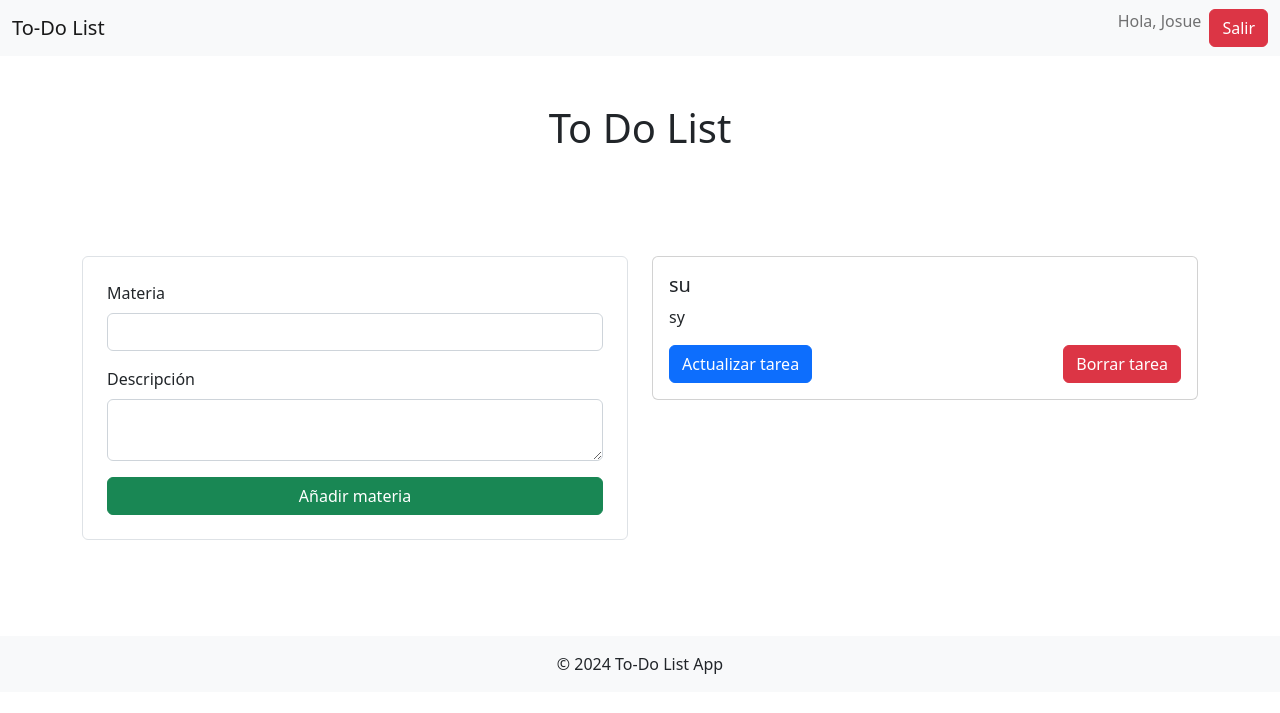
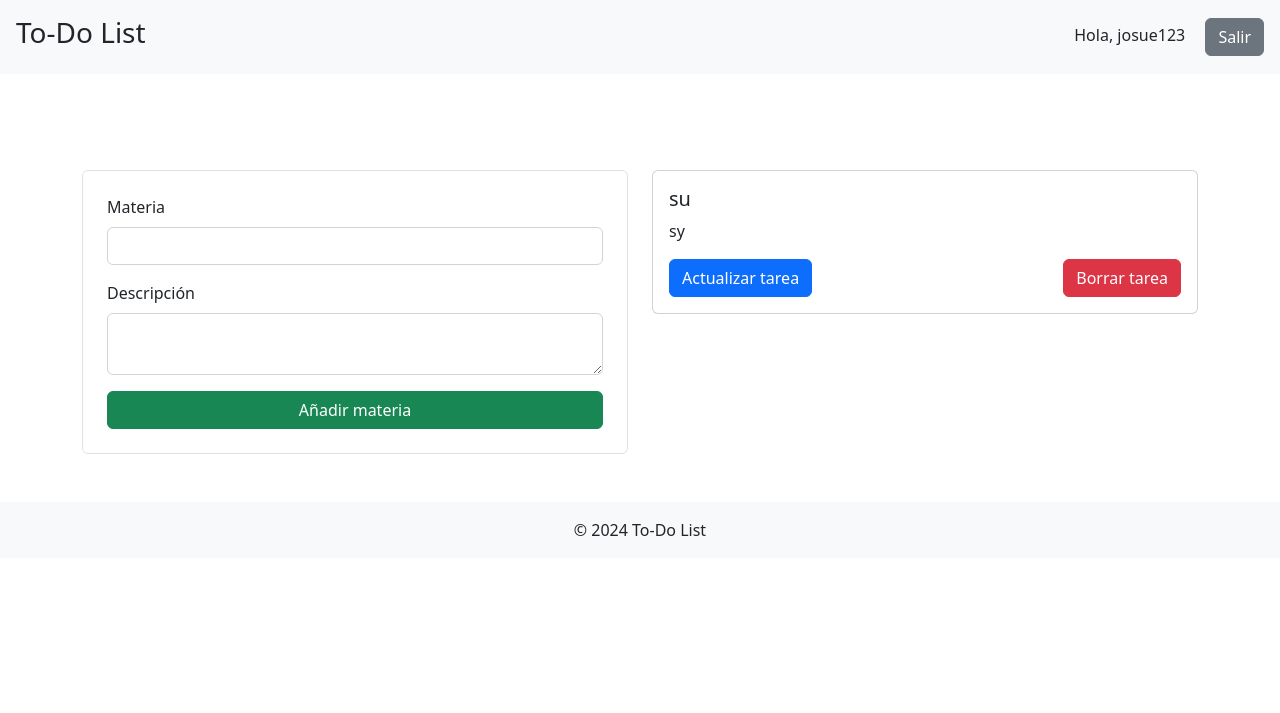
Before and after one commit to JosueGarcia04/to-do-list, a Django app: template todolist/app/templates/app/index.html in a window 1280 px wide. Shown: the top 713 px of the page. Run offline with Django 5.2, Linux system fonts and the light colour scheme; the template is opened without the code that fills it: values that come from a table or form of the project are taken from there, others are empty; data comes from the database, SQL or seed files in the repository; both versions use the stored data as it was after the commit; parts of the project's set-up code (start-up, migrations or seed data) failed here and were passed over.

Commit message:
complete project

```diff
--- a/todolist/app/templates/app/index.html
+++ b/todolist/app/templates/app/index.html
@@ -2,32 +2,19 @@
 <html lang="en">
 <head>
     <meta charset="UTF-8">
-    <meta http-equiv="X-UA-Compatible" content="IE=edge">
     <meta name="viewport" content="width=device-width, initial-scale=1.0">
-    <title>To-Do-List</title>
+    <title>To-Do List</title>
     <link href="https://cdn.jsdelivr.net/npm/bootstrap@5.2.0-beta1/dist/css/bootstrap.min.css" rel="stylesheet" integrity="sha384-0evHe/X+R7YkIZDRvuzKMRqM+OrBnVFBL6DOitfPri4tjfHxaWutUpFmBp4vmVor" crossorigin="anonymous">
 </head>
 <body>
-     <nav class="navbar navbar-expand-lg navbar-light bg-light">
-        <div class="container-fluid">
-            <a class="navbar-brand" href="#">To-Do List</a>
-            <div class="collapse navbar-collapse justify-content-end">
-                <ul class="navbar-nav">
-                    <li class="nav-item">
-                        <span class="navbar-text">Hola, Josue</span>
-                    </li>
-                    <li class="nav-item">
-                        <a class="btn btn-danger ms-2" href="{% url 'logout' %}">Salir</a>
-                    </li>
-                </ul>
-            </div>
+    <header class="d-flex justify-content-between align-items-center p-3 bg-light">
+        <h1 class="h3">To-Do List</h1>
+        <div>
+            <span>Hola, josue123</span>
+            <a href="{% url 'logout' %}" class="btn btn-secondary ms-3">Salir</a>
         </div>
-    </nav>
-    <main class="container">
-        <div class="row my-5">
-            <h1 class="col text-center">To Do List</h1>
-        </div>
-
+    </header>
+    <main class="container mt-5">
         {% if messages %}
         <div class="row">
             <div class="col">
@@ -73,12 +60,13 @@
             </div>
         </div>
     </main>
-    <footer class="bg-light text-center text-lg-start mt-5">
-        <div class="text-center p-3">
-            © 2024 To-Do List App
+    <footer class="bg-light py-3 mt-auto">
+        <div class="container text-center">
+            <span>© 2024 To-Do List</span>
         </div>
     </footer>
+
     <script src="https://cdn.jsdelivr.net/npm/@popperjs/core@2.11.5/dist/umd/popper.min.js" integrity="sha384-Xe+8cL9oJa6tN/veChSP7q+mnSPaj5Bcu9mPX5F5xIGE0DVittaqT5lorf0EI7Vk" crossorigin="anonymous"></script>
     <script src="https://cdn.jsdelivr.net/npm/bootstrap@5.2.0-beta1/dist/js/bootstrap.min.js" integrity="sha384-kjU+l4N0Yf4ZOJErLsIcvOU2qSb74wXpOhqTvwVx3OElZRweTnQ6d31fXEoRD1Jy" crossorigin="anonymous"></script>
 </body>
-</html
+</html>
--- a/todolist/app/urls.py
+++ b/todolist/app/urls.py
@@ -6,5 +6,6 @@ urlpatterns = [
     path("insert/", views.insert, name="insert"),
     path("update/<int:task_id>/", views.update_form, name="update_form"),
     path("delete/<int:task_id>/", views.delete, name="delete"),
-    path("logout/", views.logout_view, name="logout")
+    path("login/", views.login_view, name="login"),
+    path("logout/", views.logout, name="logout"),
 ]
```
Also changed, not shown: todolist/app/templates/app/logout.html (+11 -6 lines), todolist/app/views.py (+13 -1 lines), todolist/db.sqlite3.
